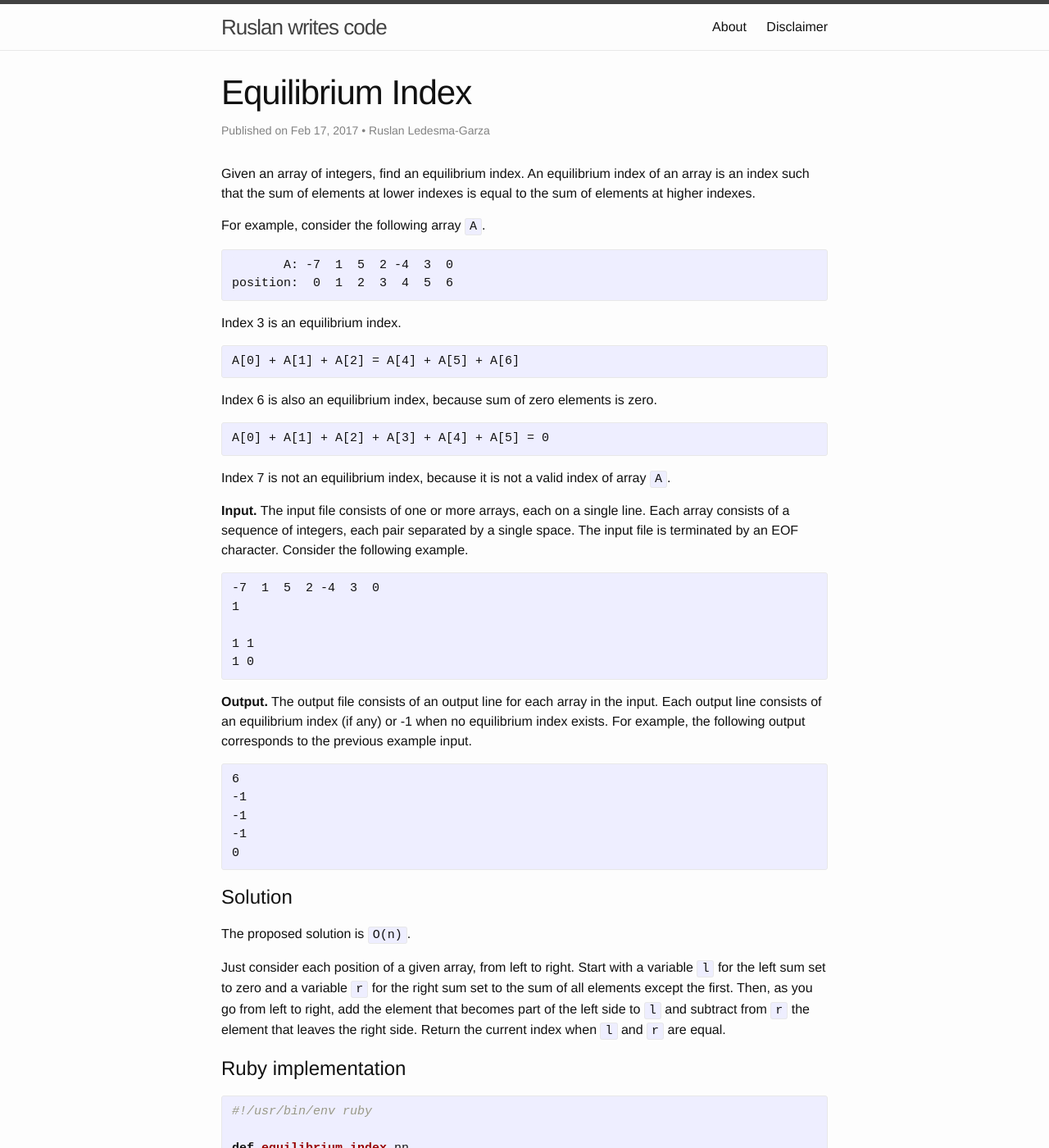
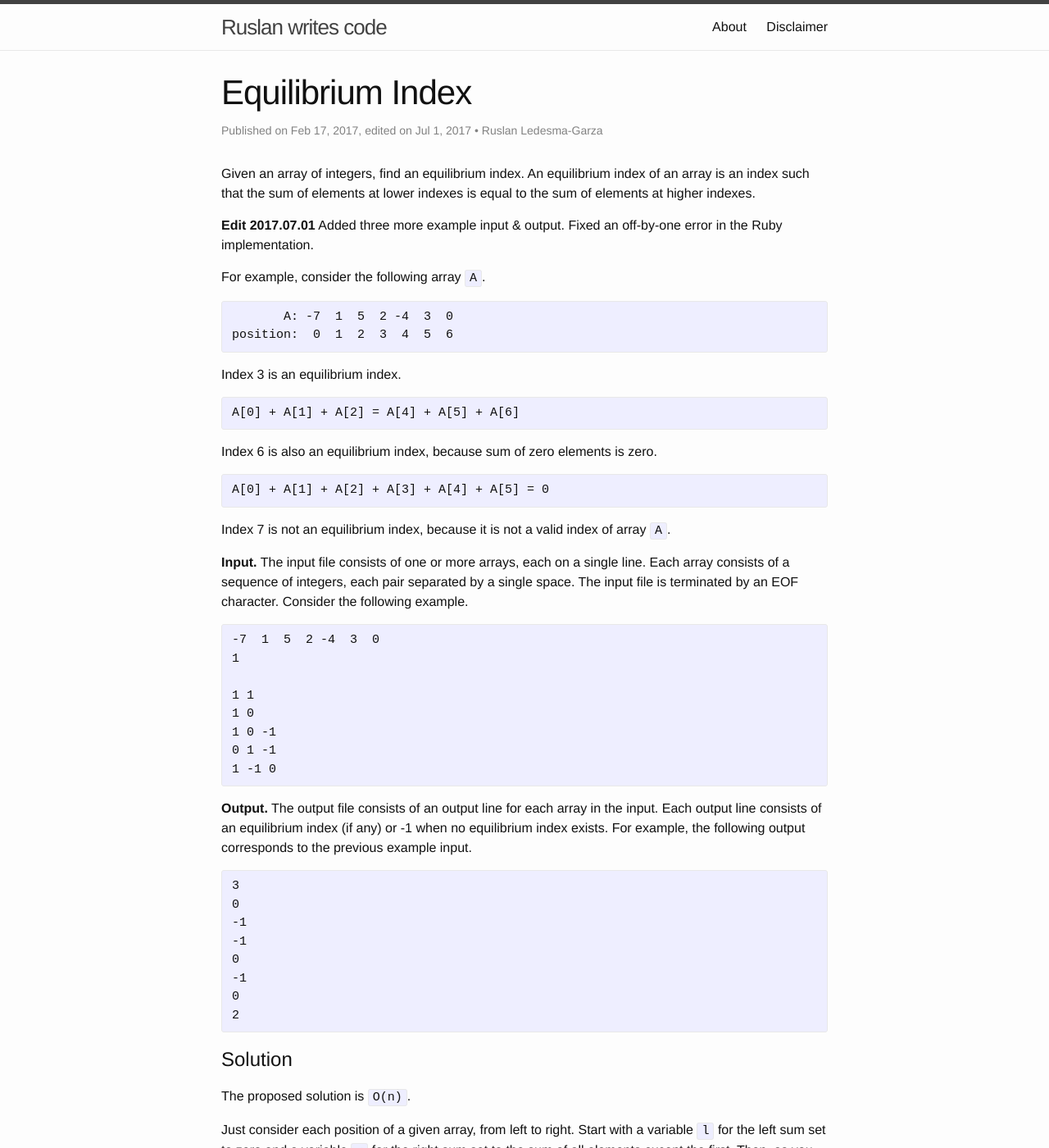
Before and after one commit to mrrusof/mrrusof.github.io, a Jekyll site: the page built from _posts/2017-02-17-equilibrium-index.markdown, in a window 1280 px wide and 1400 px high. Shown: the whole window at 82% size. Built offline with Jekyll 4.4.1, drawn with Linux system fonts in a browser that asks for light colours; comment, search, counter and statistics services are not loaded; some of the changed text lies outside the part shown.

Commit message:
Fixed off-by-one error in "Equilibrium Index."

```diff
--- a/_posts/2017-02-17-equilibrium-index.markdown
+++ b/_posts/2017-02-17-equilibrium-index.markdown
@@ -2,6 +2,7 @@
 layout: post
 title: Equilibrium Index
 date: 2017-02-17
+edited: 2017-07-01
 author: Ruslan Ledesma-Garza
 summary: "
 Given an array of integers, find an equilibrium index.
@@ -12,6 +13,10 @@
 ---
 
 {{page.summary}}
+
+**Edit 2017.07.01**
+Added three more example input & output.  Fixed an off-by-one error in
+the Ruby implementation.
 
 For example, consider the following array `A`.
 
@@ -46,6 +51,9 @@
 
 1 1
 1 0
+1 0 -1
+0 1 -1
+1 -1 0
 {% endhighlight %}
 
 **Output.**
@@ -55,11 +63,14 @@
 corresponds to the previous example input.
 
 {% highlight asciidoc %}
-6
--1
+3
+0
 -1
 -1
 0
+-1
+0
+2
 {% endhighlight %}
 
 # Solution
@@ -83,10 +94,11 @@
   return 0 if nn.length == 1
   ls = 0
   rs = nn[1..-1].reduce(0, &:+)
-  nn[0..-2].each_with_index do |n, i|
-    return i if ls == rs
-    ls += n
-    rs -= nn[i + 1]
+  return 0 if rs == 0
+  nn[1..-1].each_with_index do |n, i|
+    ls += nn[i]
+    rs -= n
+    return i + 1 if ls == rs
   end
   return -1
 end
```
